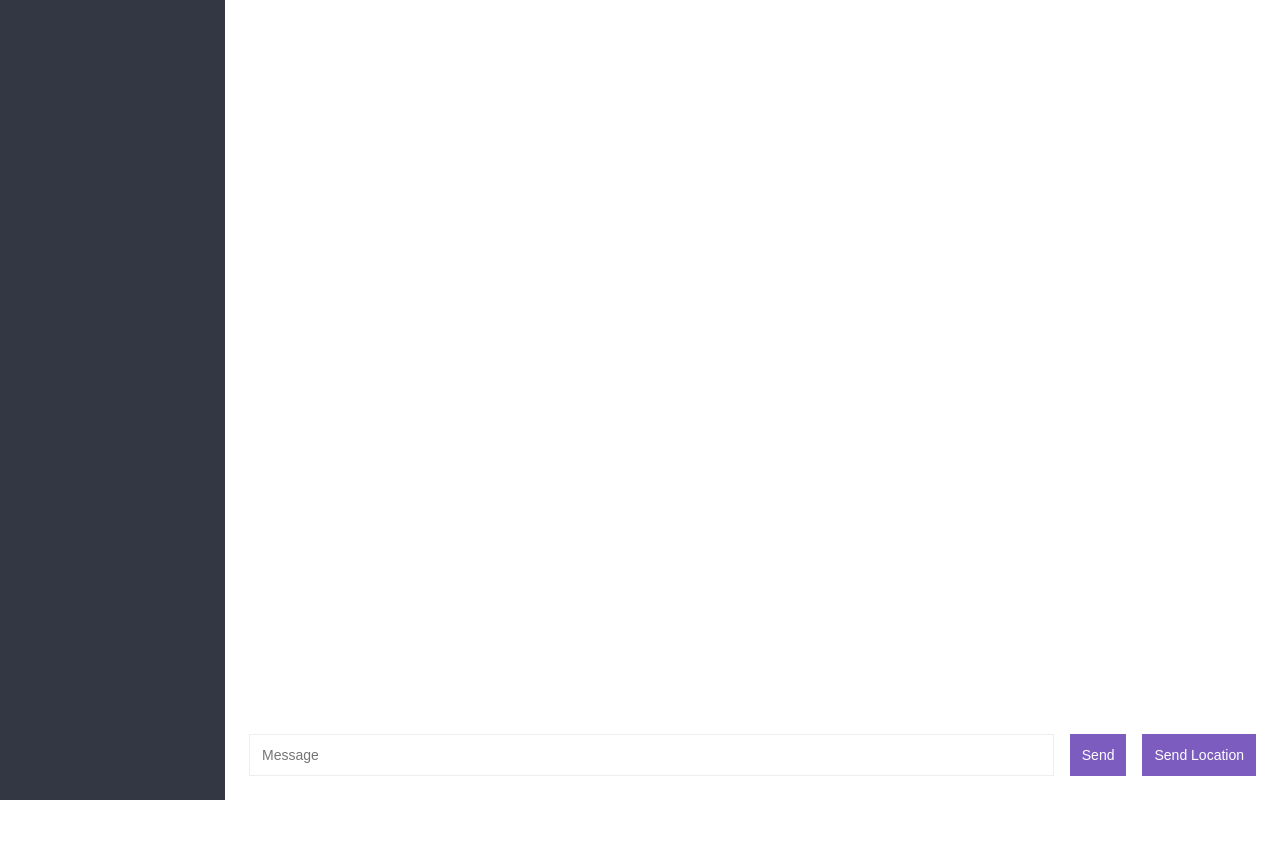
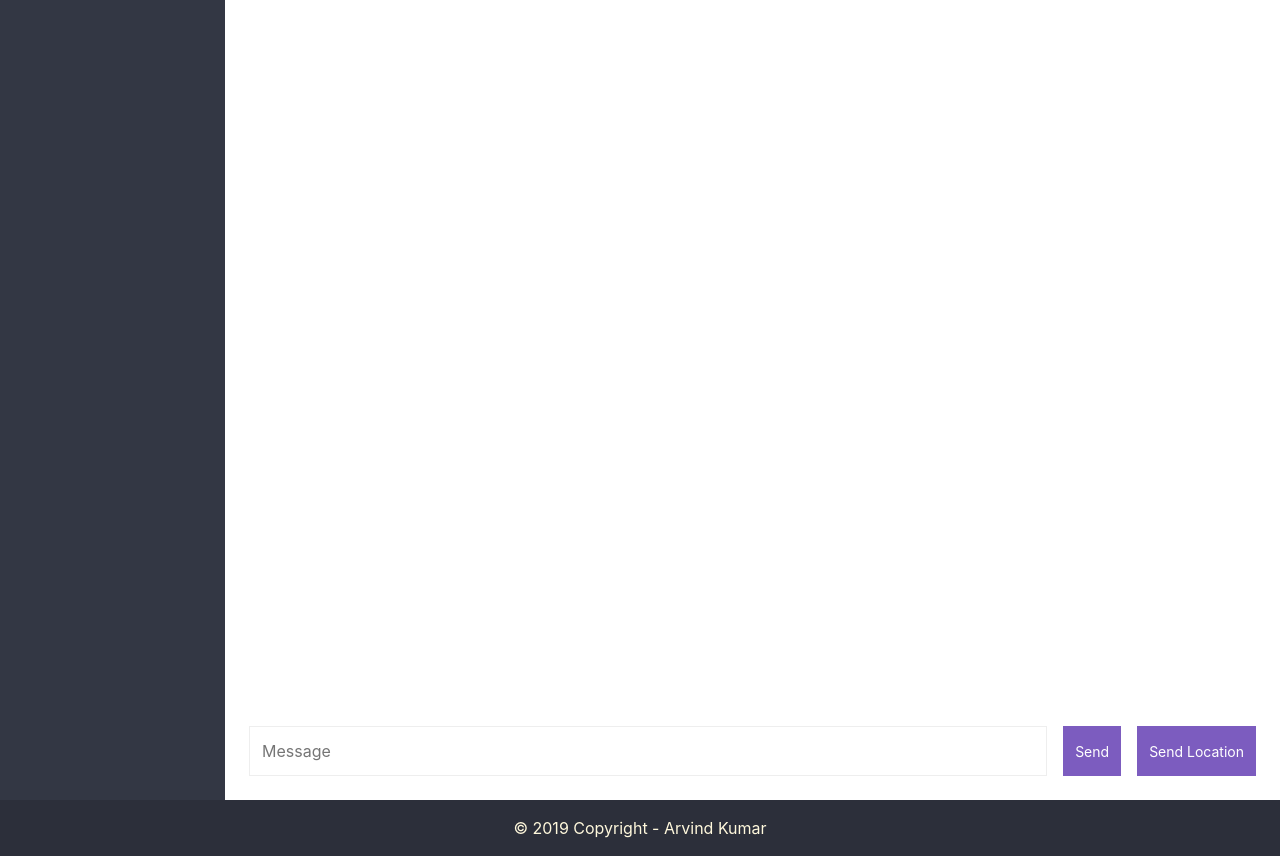
Before and after one commit to arvind-coder/chat-app.github.io, a website: page public/chat.html in a window 1280 px wide. Before the commit the page ends 800 px from the top, so only its background shows below. Drawn offline with nearby package versions, Linux system fonts and the light colour scheme; no server answers.

Commit message:
add footer

```diff
--- a/public/chat.html
+++ b/public/chat.html
@@ -6,6 +6,8 @@
     <title>Chat App</title>
     <link rel="icon" href="./img/favicon.png">
     <link rel="stylesheet" href="./css/styles.min.css">
+    <link rel="stylesheet" href="https://stackpath.bootstrapcdn.com/bootstrap/4.4.1/css/bootstrap.min.css"
+        integrity="sha384-Vkoo8x4CGsO3+Hhxv8T/Q5PaXtkKtu6ug5TOeNV6gBiFeWPGFN9MuhOf23Q9Ifjh" crossorigin="anonymous">
 </head>
 
 <body>
@@ -28,6 +30,14 @@
 
         </div>
     </div>
+    <footer class="page-footer font-small" style="background: #2c2f3a;">
+
+        <!-- Copyright -->
+        <div class="footer-copyright text-center py-3" style="color:cornsilk">© 2019 Copyright - Arvind Kumar
+        </div>
+        <!-- Copyright -->
+
+    </footer>
 
 
     <script id="message-template" type="text/html">
```
